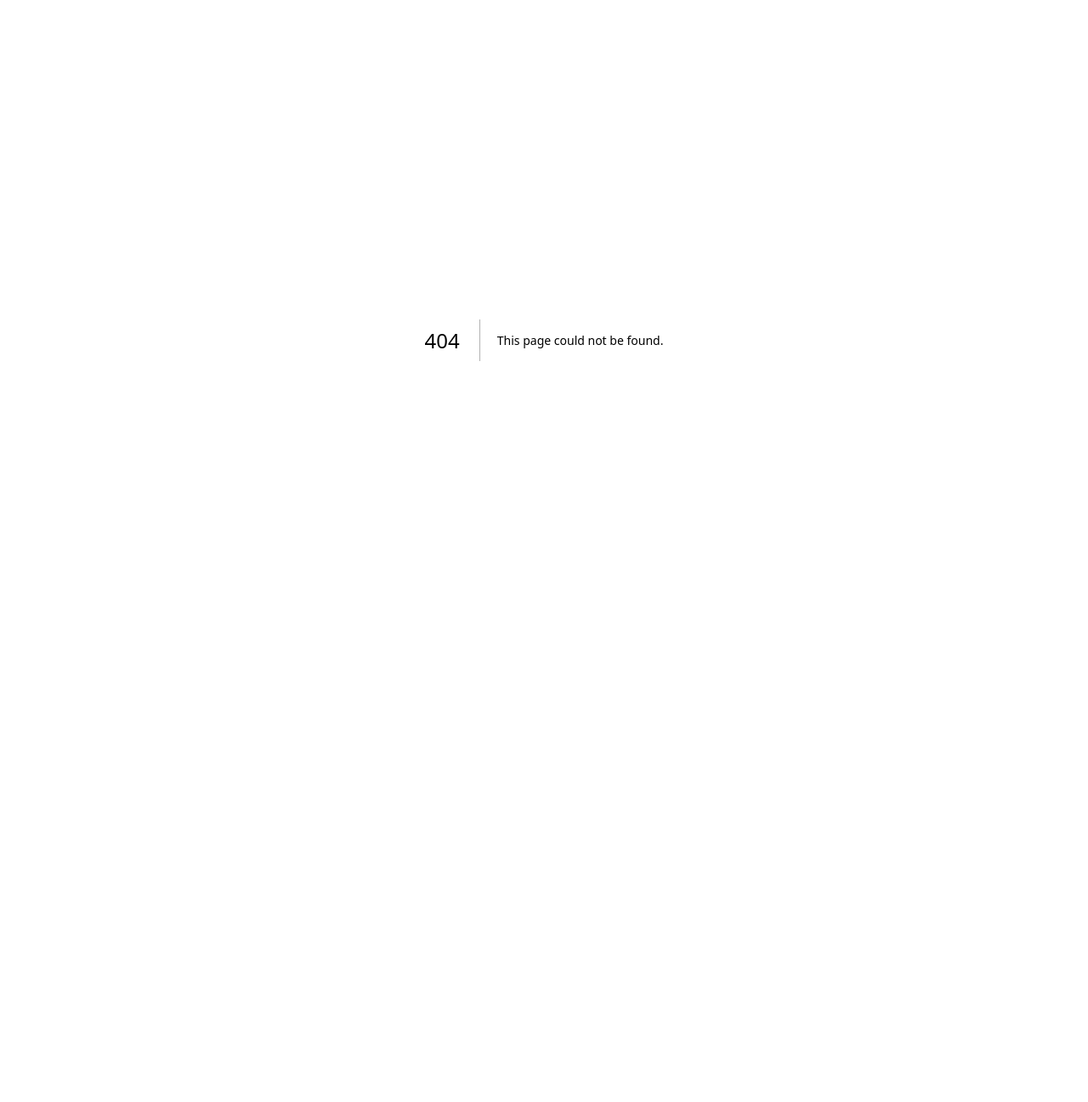
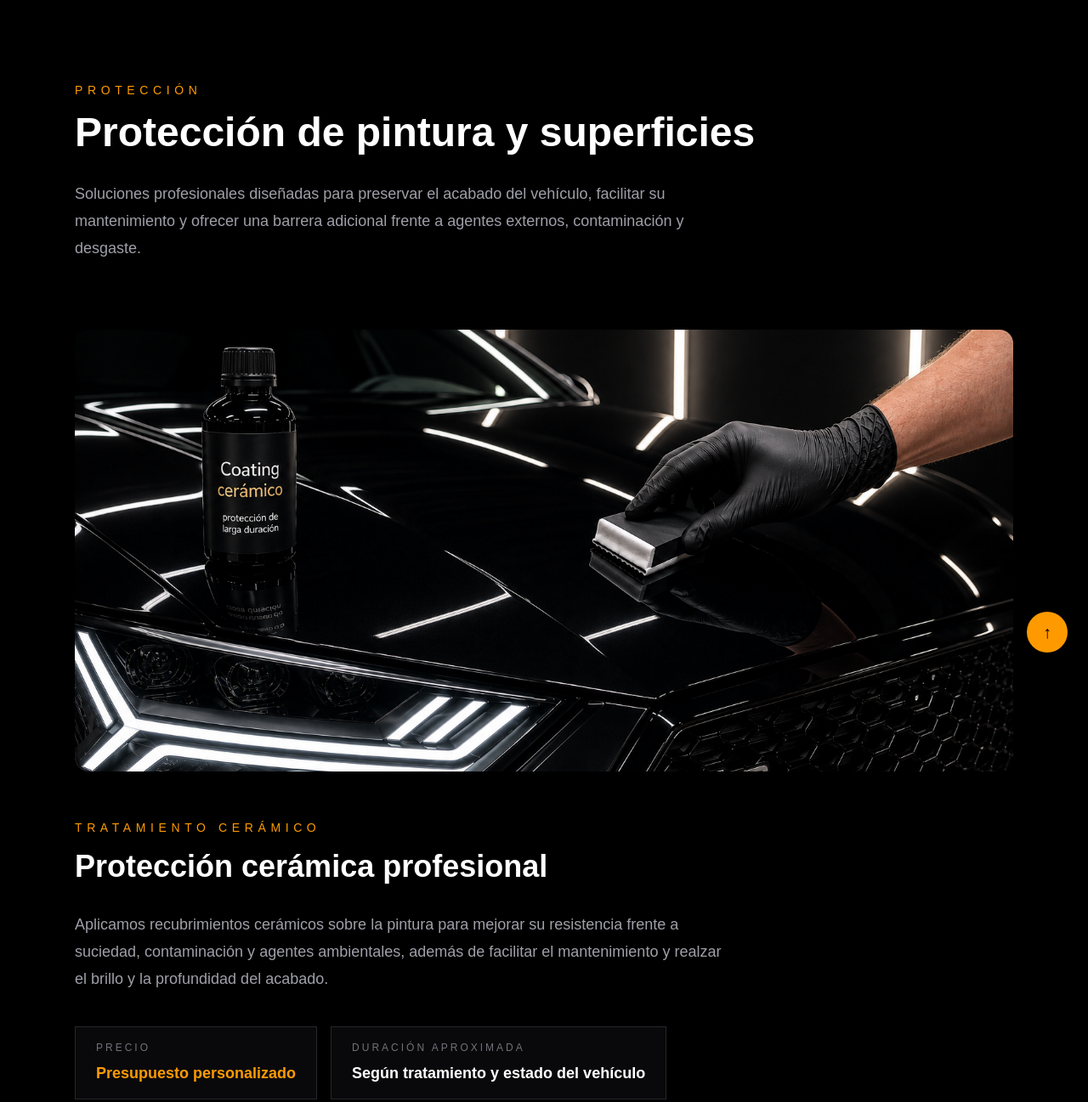
Before and after one commit to suarez26-star/manutin-detailing, a Next.js app: page /proteccion in a window 1280 px wide. Before the commit this address had no page. Shown: the top 1297 px of the page at 85% size. Before the commit the page ends 800 px from the top, so only its background shows below. Built offline with nearby package versions, Linux system fonts and the light colour scheme.

Commit message:
Añadir seccion de proteccion y tratamiento ceramico

```diff
--- a/app/page.tsx
+++ b/app/page.tsx
@@ -102,10 +102,10 @@ export default function Home() {
                 enlace: "/correccion-pintura-pulido",
               },
               {
-                nombre: "Protección",
-                descripcion:
-                  "Tratamientos cerámicos y protección PPF para preservar la pintura y mantener el acabado durante más tiempo.",
-                enlace: "/servicios/proteccion",
+                 nombre: "Protección",
+                 descripcion:
+                   "Tratamientos cerámicos profesionales para proteger la pintura y mantener el acabado durante más tiempo. Protección PPF no disponible por el momento.",
+                 enlace: "/proteccion",
               },
               {
                 nombre: "Acabados y Conservación",
--- /dev/null
+++ b/app/proteccion/page.tsx
@@ -0,0 +1,182 @@
+export default function Proteccion() {
+  return (
+    <main id="inicio" className="min-h-screen bg-black text-white">
+      <section className="mx-auto max-w-6xl px-6 py-24">
+
+        <p className="text-sm uppercase tracking-[0.4em] text-amber-500">
+          Protección
+        </p>
+
+        <h1 className="mt-4 text-5xl font-bold">
+          Protección de pintura y superficies
+        </h1>
+
+        <p className="mt-8 max-w-3xl text-lg leading-8 text-zinc-400">
+          Soluciones profesionales diseñadas para preservar el acabado del
+          vehículo, facilitar su mantenimiento y ofrecer una barrera adicional
+          frente a agentes externos, contaminación y desgaste.
+        </p>
+
+        {/* ===================================================== */}
+        {/* TRATAMIENTO CERÁMICO */}
+        {/* ===================================================== */}
+
+        <div className="mt-20">
+          <div className="mb-14 h-[320px] overflow-hidden rounded-2xl md:h-[520px]">
+            <img
+              src="/images/services/tratamiento-ceramico.jpg"
+              alt="Tratamiento cerámico"
+              className="h-full w-full object-cover"
+            />
+          </div>
+
+          <p className="text-sm uppercase tracking-[0.4em] text-amber-500">
+            Tratamiento cerámico
+          </p>
+
+          <h2 className="mt-4 text-4xl font-bold">
+            Protección cerámica profesional
+          </h2>
+
+          <p className="mt-8 max-w-3xl text-lg leading-8 text-zinc-400">
+            Aplicamos recubrimientos cerámicos sobre la pintura para mejorar
+            su resistencia frente a suciedad, contaminación y agentes
+            ambientales, además de facilitar el mantenimiento y realzar el
+            brillo y la profundidad del acabado.
+          </p>
+
+          <div className="mt-10 flex flex-col gap-4 sm:flex-row">
+            <div className="border border-zinc-800 bg-zinc-950 px-6 py-4">
+              <p className="text-xs uppercase tracking-[0.25em] text-zinc-500">
+                Precio
+              </p>
+
+              <p className="mt-2 text-lg font-semibold text-amber-500">
+                Presupuesto personalizado
+              </p>
+            </div>
+
+            <div className="border border-zinc-800 bg-zinc-950 px-6 py-4">
+              <p className="text-xs uppercase tracking-[0.25em] text-zinc-500">
+                Duración aproximada
+              </p>
+
+              <p className="mt-2 text-lg font-semibold">
+                Según tratamiento y estado del vehículo
+              </p>
+            </div>
+          </div>
+
+          <div className="mt-8 flex flex-col gap-4 sm:flex-row">
+            <a
+              href="#contacto"
+              className="border border-amber-500 bg-amber-500 px-8 py-4 text-center text-sm font-semibold uppercase tracking-widest text-black transition hover:bg-transparent hover:text-amber-500"
+            >
+              Solicitar presupuesto
+            </a>
+
+            <a
+              href="/"
+              className="border border-zinc-700 px-8 py-4 text-center text-sm font-semibold uppercase tracking-widest text-white transition hover:border-white hover:bg-white hover:text-black"
+            >
+              Volver al inicio
+            </a>
+          </div>
+
+          <div className="mt-16 grid gap-6 md:grid-cols-2">
+            {[
+              {
+                numero: "01",
+                titulo: "Inspección de la superficie",
+                texto:
+                  "Evaluamos el estado de la pintura y determinamos si necesita descontaminación, pulido o corrección previa antes de aplicar el tratamiento.",
+              },
+              {
+                numero: "02",
+                titulo: "Lavado y descontaminación",
+                texto:
+                  "Eliminamos suciedad, contaminación férrica y residuos adheridos para trabajar sobre una superficie completamente limpia.",
+              },
+              {
+                numero: "03",
+                titulo: "Preparación final de la pintura",
+                texto:
+                  "Realizamos el refinado necesario y eliminamos aceites o restos de pulido para favorecer una correcta adherencia del recubrimiento.",
+              },
+              {
+                numero: "04",
+                titulo: "Aplicación del recubrimiento",
+                texto:
+                  "Aplicamos el tratamiento cerámico de forma uniforme y controlada sobre las superficies seleccionadas.",
+              },
+              {
+                numero: "05",
+                titulo: "Curado y revisión final",
+                texto:
+                  "Respetamos el tiempo de curado y revisamos el acabado para comprobar uniformidad, brillo y correcta aplicación.",
+              },
+            ].map((paso) => (
+              <article
+                key={paso.numero}
+                className="border border-zinc-800 bg-zinc-950 p-8"
+              >
+                <p className="text-sm font-semibold tracking-[0.3em] text-amber-500">
+                  {paso.numero}
+                </p>
+
+                <h3 className="mt-4 text-2xl font-semibold">
+                  {paso.titulo}
+                </h3>
+
+                <p className="mt-4 leading-7 text-zinc-400">
+                  {paso.texto}
+                </p>
+              </article>
+            ))}
+          </div>
+        </div>
+
+        {/* ===================================================== */}
+        {/* PROTECCIÓN PPF - NO DISPONIBLE */}
+        {/* ===================================================== */}
+
+        <div className="mt-32 border-t border-zinc-800 pt-24">
+          <p className="text-sm uppercase tracking-[0.4em] text-amber-500">
+            Protección PPF
+          </p>
+
+          <h2 className="mt-4 text-4xl font-bold">
+            Protección PPF
+          </h2>
+
+          <div className="mt-8 inline-block border border-amber-500 px-5 py-3">
+            <p className="text-sm font-semibold uppercase tracking-[0.25em] text-amber-500">
+              No disponible por el momento
+            </p>
+          </div>
+
+          <p className="mt-8 max-w-3xl text-lg leading-8 text-zinc-400">
+            Estamos trabajando para incorporar próximamente el servicio de
+            protección PPF a nuestros tratamientos profesionales.
+          </p>
+
+          <p className="mt-4 max-w-3xl leading-7 text-zinc-500">
+            La película PPF está diseñada para ofrecer una barrera física sobre
+            la pintura frente a impactos de gravilla, pequeños roces y otras
+            agresiones habituales en las zonas más expuestas del vehículo.
+          </p>
+        </div>
+
+        {/* VOLVER ARRIBA */}
+        <a
+          href="#inicio"
+          aria-label="Volver arriba"
+          className="fixed bottom-8 right-6 z-50 flex h-12 w-12 items-center justify-center rounded-full bg-amber-500 text-xl font-bold text-black shadow-lg transition hover:scale-110 hover:bg-amber-400"
+        >
+          ↑
+        </a>
+
+      </section>
+    </main>
+  );
+}
```
Also changed, not shown: public/images/services/tratamiento-ceramico.jpg (added).
